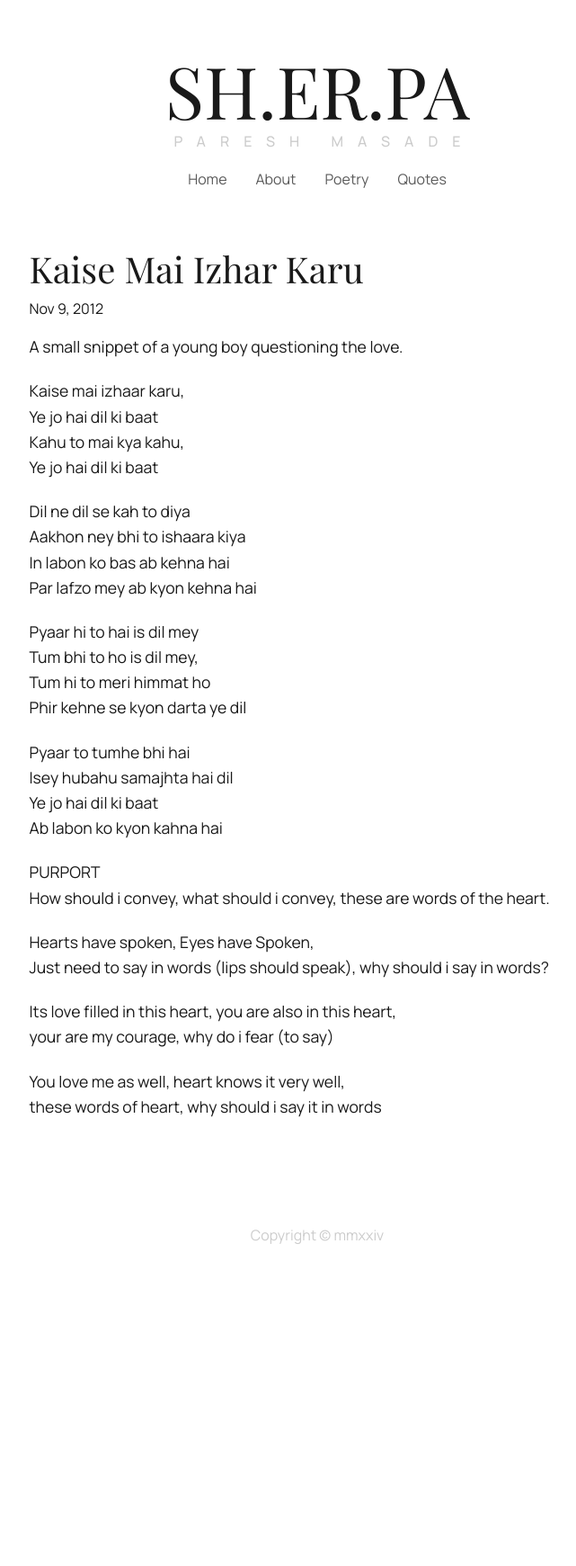
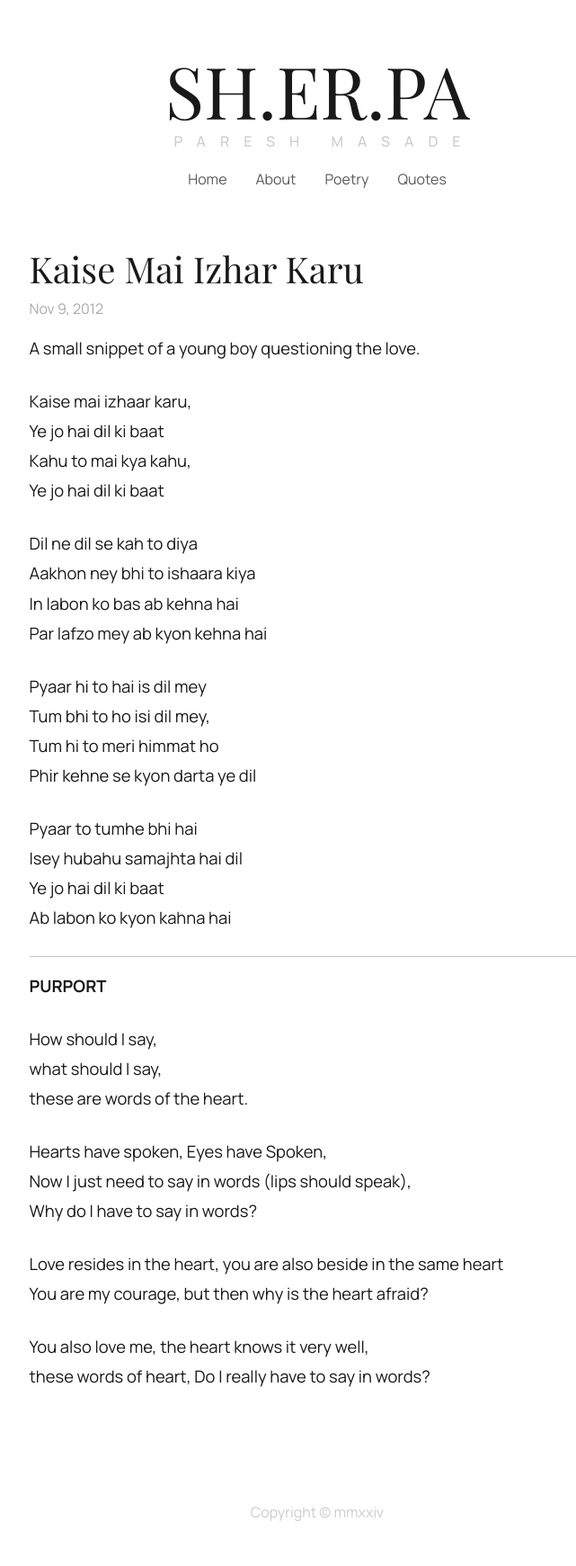
Before and after one commit to masade/masade.github.io, a Jekyll site: the page built from _posts/2012-11-10-kaise-mai-izhar-karu.md, in a window 1280 px wide. Shown: the whole page at 90% size, without its empty margins (287-928 px from the left). Built offline with Jekyll 4.4.1, drawn with Linux system fonts in a browser that asks for light colours; before the commit the page ends 1433 px from its top, so only the background shows below that.

Commit message:
My Blogpost

```diff
--- a/_includes/header.html
+++ b/_includes/header.html
@@ -1,6 +1,6 @@
 <header class="py-1">
   <div class="container text-center">
-    <div class="row justify-content-center pt-5">
+    <div class="row justify-content-center pt-md-5 pt-4">
       <div class="col-md-8 site-brand">
         <h1 class=" display-1 site-title mb-0">{{ site.title | escape | upcase}}</h1>
         <h6 class="site-subtitle">{{ site.author | escape }}</h6>
@@ -9,7 +9,7 @@
         <nav class="navbar d-block1 justify-content-center">
           <ul class="navbar-nav flex-row text-center">
             {% for item in site.nav %}
-            <li class="nav-item px-1 mx-2 {% if page.url == item.link %}active{% endif %}">
+            <li class="nav-item px-md-1 px-0 mx-md-2 mx-1 {% if page.url == item.link %}active{% endif %}">
               <a class="nav-link p-1" href="{{ item.link }}">{{ item.name }}</a>
             </li>
             {% endfor %}
--- a/_layouts/default.html
+++ b/_layouts/default.html
@@ -5,10 +5,10 @@
 <body>
 
   {%- include header.html -%}
-  <main class="py-5">
+  <main class="py-md-5 py-2">
     <div class="container">
       <div class="row justify-content-center">
-        <div class="col-md-7">{{ content }}</div>
+        <div class="col-md-12 col-lg-10 col-xl-7">{{ content }}</div>
       </div>
     </div>
   </main>
--- a/_layouts/home.html
+++ b/_layouts/home.html
@@ -12,13 +12,13 @@ layout: default
   {%- if site.posts.size > 0 -%}
   <h2 class="post-list-heading d-none">{{ page.list_title | default: "Posts" }}</h2>
   {%- for post in site.posts -%}
-  <h5 class="border-bottom d-flex py-3 mb-1">
+  <h5 class="border-bottom row py-3 mb-1">
     {%- assign date_format = site.minima.date_format | default: "%b %-d, %Y" -%}
 
-    <a class="text-dark  text-decoration-none col" href="{{ post.url | relative_url }}">
+    <a class="text-dark  text-decoration-none col-sm-8 col-md-9" href="{{ post.url | relative_url }}">
       {{ post.title | escape }}
     </a>
-    <span class="post-meta col-md-3 text-end">{{ post.date | date: date_format }}</span>
+    <small class="post-meta col-sm-4 col-md-3 text-end text-lighter">{{ post.date | date: date_format }}</small>
   </h5>
   {%- endfor -%}
 
--- a/_layouts/post.html
+++ b/_layouts/post.html
@@ -7,7 +7,7 @@ layout: default
 
       <header class="post-header">
         <h1 class="post-title p-name" itemprop="name headline">{{ page.title | escape }}</h1>
-        <p class="post-meta">
+        <p class="post-meta text-light">
           <time class="dt-published" datetime="{{ page.date | date_to_xmlschema }}" itemprop="datePublished">
             {%- assign date_format = site.minima.date_format | default: "%b %-d, %Y" -%}
             {{ page.date | date: date_format }}
--- a/_posts/2012-11-10-kaise-mai-izhar-karu.md
+++ b/_posts/2012-11-10-kaise-mai-izhar-karu.md
@@ -17,7 +17,7 @@ In labon ko bas ab kehna hai<br/>
 Par lafzo mey ab kyon kehna hai<br/>
 
 Pyaar hi to hai is dil mey<br/>
-Tum bhi to ho is dil mey,<br/>
+Tum bhi to ho isi dil mey,<br/>
 Tum hi to meri himmat ho<br/>
 Phir kehne se kyon darta ye dil<br/>
 
@@ -26,12 +26,14 @@ Isey hubahu samajhta hai dil<br/>
 Ye jo hai dil ki baat<br/>
 Ab labon ko kyon kahna hai<br/>
 
+---
+**PURPORT**
 
-PURPORT<br/>
-How should i convey, what should i convey, these are words of the heart.
+How should I say,<br/> what should I say,<br/> these are words of the heart.
 
-Hearts have spoken, Eyes have Spoken, <br/>Just need to say in words (lips should speak), why should i say in words?
+Hearts have spoken, Eyes have Spoken, <br/>Now I just need to say in words (lips should speak),<br/>Why do I have to say in words?
 
-Its love filled in this heart, you are also in this heart,<br/> your are my courage, why do i fear (to say)
+Love resides in the heart, you are also beside in the same heart<br/>
+You are my courage, but then why is the heart afraid?
 
-You love me as well, heart knows it very well, <br/>these words of heart, why should i say it in words
+You also love me, the heart knows it very well, <br/>these words of heart, Do I really have to say in words?
--- a/assets/main.scss
+++ b/assets/main.scss
@@ -37,17 +37,30 @@ h1,h2,h3{font-family: $display-font;}
     // text-align: center;
 }
 .post-content{
-    line-height: 1.6em;
-    font-size: 1.1em;
-    text-align: justify;
+    line-height: 1.8em;
+    font-size: 1.15em;
+    // text-align: justify;
 }
 .post-content p{
-    margin-bottom: 1.2em;
+    margin-bottom: 1.4em;
 }
 .nav-item.active{
     border-bottom: 2px solid #191919;
 }
 
-.text-lighter{
+.text-light{
+    color: #AAAAAA !important;
+}
+.text-lighter {
     color: #CCCCCC
 }
+
+@media only screen and (max-width: 767px) {
+    .site-subtitle {
+        position: relative;
+        font-size: .8em;
+        letter-spacing: 0.6em;
+        padding-left: 0.6em;
+    }
+
+}
```
